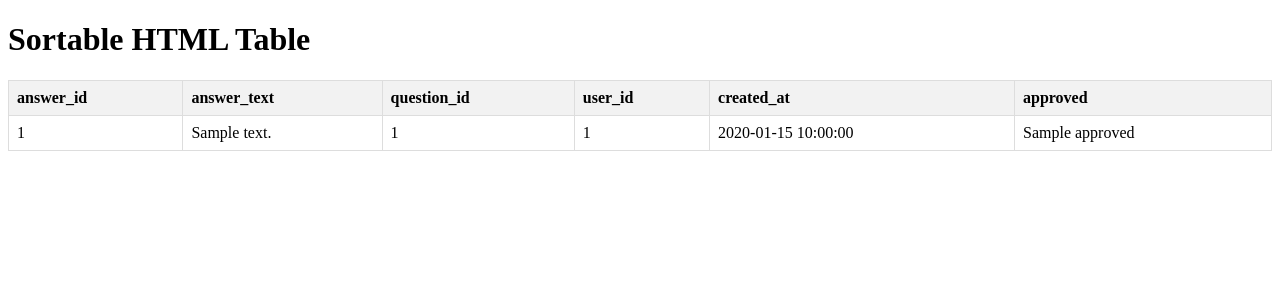
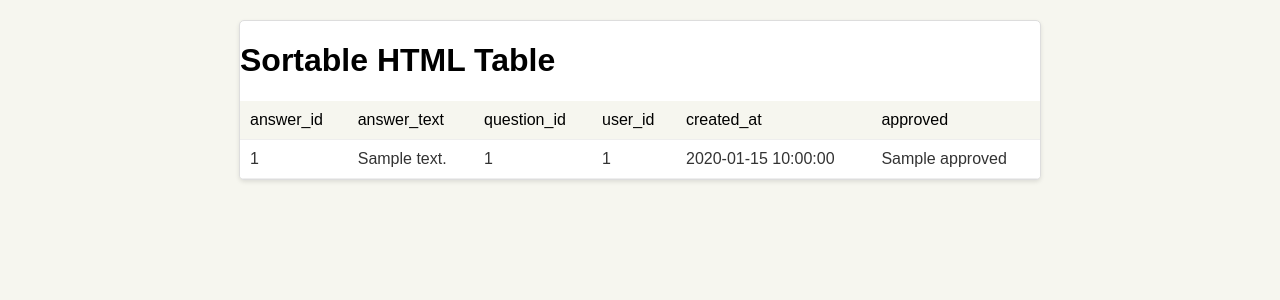
Before and after one commit to Viber/viber-bot-python, a Flask app: page /answers in a window 1280 px wide. Shown: the top 300 px of the page. Run offline with Flask 3, Linux system fonts and the light colour scheme; a database or web service that is not in the repository returns one stand-in record (Sample ...); some libraries are stand-ins or nearby versions.

Commit message:
add styling

```diff
--- a/app/templates/json_template.html
+++ b/app/templates/json_template.html
@@ -6,38 +6,54 @@
     <meta name="viewport" content="width=device-width, initial-scale=1.0">
     <title>Sortable HTML Table</title>
     <style>
+        body {
+            font-family: Arial, sans-serif;
+            background-color: #f6f6ef;
+            margin: 0;
+            padding: 0;
+        }
+
+        .container {
+            max-width: 800px;
+            margin: 20px auto;
+            background-color: #fff;
+            border: 1px solid #ddd;
+            border-radius: 5px;
+            box-shadow: 0 2px 4px rgba(0, 0, 0, 0.1);
+            overflow: hidden;
+        }
+
         table {
+            width: 100%;
             border-collapse: collapse;
-            width: 100%;
         }
 
         th,
         td {
-            border: 1px solid #dddddd;
-            text-align: left;
-            padding: 8px;
+            padding: 10px;
+            border-bottom: 1px solid #eee;
         }
 
         th {
-            background-color: #f2f2f2;
-            cursor: pointer;
+            background-color: #f6f6ef;
+            color: #000;
+            font-weight: normal;
+            text-align: left;
         }
 
-        th:hover {
-            background-color: #ddd;
+        td {
+            background-color: #fff;
+            color: #333;
         }
 
-        .asc::after {
-            content: "\25b4";
-        }
-
-        .desc::after {
-            content: "\25be";
+        tr:hover {
+            background-color: #f6f6ef;
         }
     </style>
 </head>
 
 <body>
+    <div class="container">
         <h1>Sortable HTML Table</h1>
         <table id="sortable-table">
             <thead>
@@ -93,7 +109,7 @@
                 }
             });
         </script>
-
+    </div>
 </body>
 
 </html>
```
Lines whose indentation alone changed are shown as unchanged.
